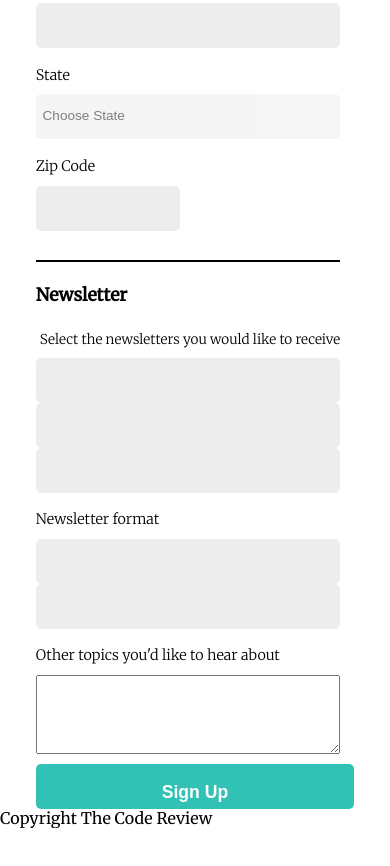
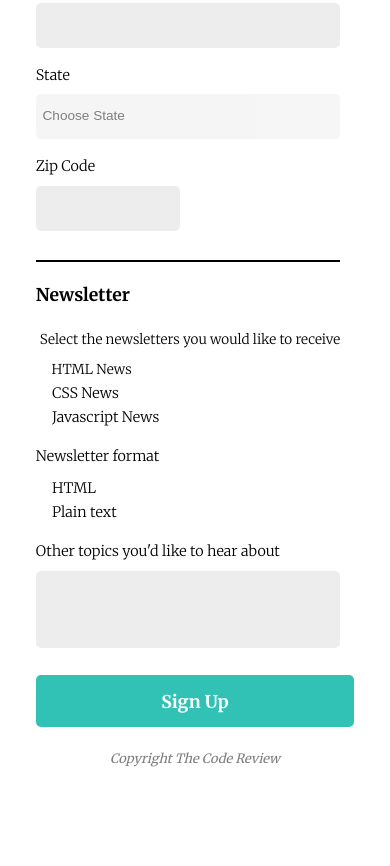
Before and after one commit to 1MartinSafar/techdegree-project-3, a plain HTML site: page index.html in a window 390 px wide. Shown: the part 648-1514 px from the top of the page. Before the commit the page ends 1476 px from the top, so only its background shows below. Drawn offline with Linux system fonts and the light colour scheme.

Commit message:
mobile-layout styled except checkbox/radio colors

```diff
--- a/index.html
+++ b/index.html
@@ -7,7 +7,7 @@
     <link rel="stylesheet" href="normalize.css">
     <link rel="stylesheet" href="styles.css">
     <!-- MOCKUP TEXT FONT -->
-    <link href="https://fonts.googleapis.com/css?family=Merriweather:300,400" rel="stylesheet">
+    <link href="https://fonts.googleapis.com/css?family=Merriweather:300,400,700" rel="stylesheet">
     <!-- STRONG TEXT FONT -->
     <link href="https://fonts.googleapis.com/css?family=Roboto+Slab:700" rel="stylesheet">
   </head>
@@ -59,21 +59,37 @@
               <option value="">State 5</option>
             </select>
 
-            <label for="user_zip">Zip Code</label>
+            <label for="zip">Zip Code</label>
             <input type="text" name="zip" id="zip">
           </fieldset>
 
-          <fieldset>
+          <fieldset class="newsletter">
             <legend class="second">Newsletter</legend>
 
             <label for="html-news">Select the newsletters you would like to receive</label>
-            <input type="checkbox" name="html-news" value="HTML News" id="html-news">
-            <input type="checkbox" name="css-news" value="CSS News" id="css-news">
-            <input type="checkbox" name="js-news" value="JavaScript News" id="js-news">
+
+            <div>
+              <input type="checkbox" name="html-news" value="HTML News" id="html-news">
+              <label for="html-news">HTML News</label>
+            </div>
+            <div>
+              <input type="checkbox" name="css-news" value="CSS News" id="css-news">
+              <label for="css-news">CSS News</label>
+            </div>
+            <div>
+              <input type="checkbox" name="js-news" value="JavaScript News" id="js-news">
+              <label for="js-news">Javascript News</label>
+            </div>
 
             <label for="html-format">Newsletter format</label>
-            <input type="radio" name="format" value="HTML" id="html-format">
-            <input type="radio" name="format" value="Plain text" id="plain-format">
+            <div>
+              <input type="radio" name="format" value="HTML" id="html-format">
+              <label for="html-format">HTML</label>
+            </div>
+            <div>
+              <input type="radio" name="format" value="Plain text" id="plain-format">
+              <label for="plain-format">Plain text</label>
+            </div>
 
             <label for="other">Other topics you'd like to hear about</label>
             <textarea name="other-topics" rows="4" cols="20" id="other"></textarea>
--- a/styles.css
+++ b/styles.css
@@ -10,6 +10,10 @@ font-family: 'Roboto Slab', serif;
 body {
   font-family: 'Merriweather', serif;
   /*line-height: 1.5em;*/
+}
+
+#signup {
+  font-family: 'Merriweather', serif;
 }
 
 /* FLEX CONTAINERS */
@@ -190,18 +194,70 @@ label[for="html-news"] {
   /*line-height: 1.7em;*/
 }
 
+input[type="checkbox"],
+input[type="radio"] {
+  background: blue;
+  /*width: 13px;*/
+  height: 13px;
+  /*width: 13px;*/
+  /*margin-right: 0;*/
+  /*margin: 0;*/
+  /*display: inline;*/
+}
+
+.newsletter div input {
+  margin-left: 0.3em;
+}
+.newsletter div label {
+  padding-left: 0.5em;
+}
+
+#other {
+  margin-bottom: 0.8em;
+}
+
 textarea {
+  resize: none;
+
+  border: none;
+  border-radius: 5px;
+  background-color: #ededed;
+  min-width: 288px;
+  /*margin-bottom: 1em;*/
 }
 
 input[type="submit"] {
   color: white;
   /* link weight between normal and bold */
-  font-weight: bold;
+  font-weight: 700;
   border: none;
   background-color: #31c2b5;
   padding: 1em;
+  padding-bottom: 2em;
+  margin-top: 0.2em;
+  margin-bottom: 1em;
+  min-width: 288px;
+}
+
+footer {
+  display: flex;
+  justify-content: center;
+  margin-bottom: 13em;
 }
 
 .copyright {
+  font-size: 0.8em;
+  font-style: italic;
+  opacity: 0.5;
+  margin-top: 0.5em;
+  /*align-self: center;*/
+}
 
-}
+
+
+
+
+
+
+
+/**/
```
